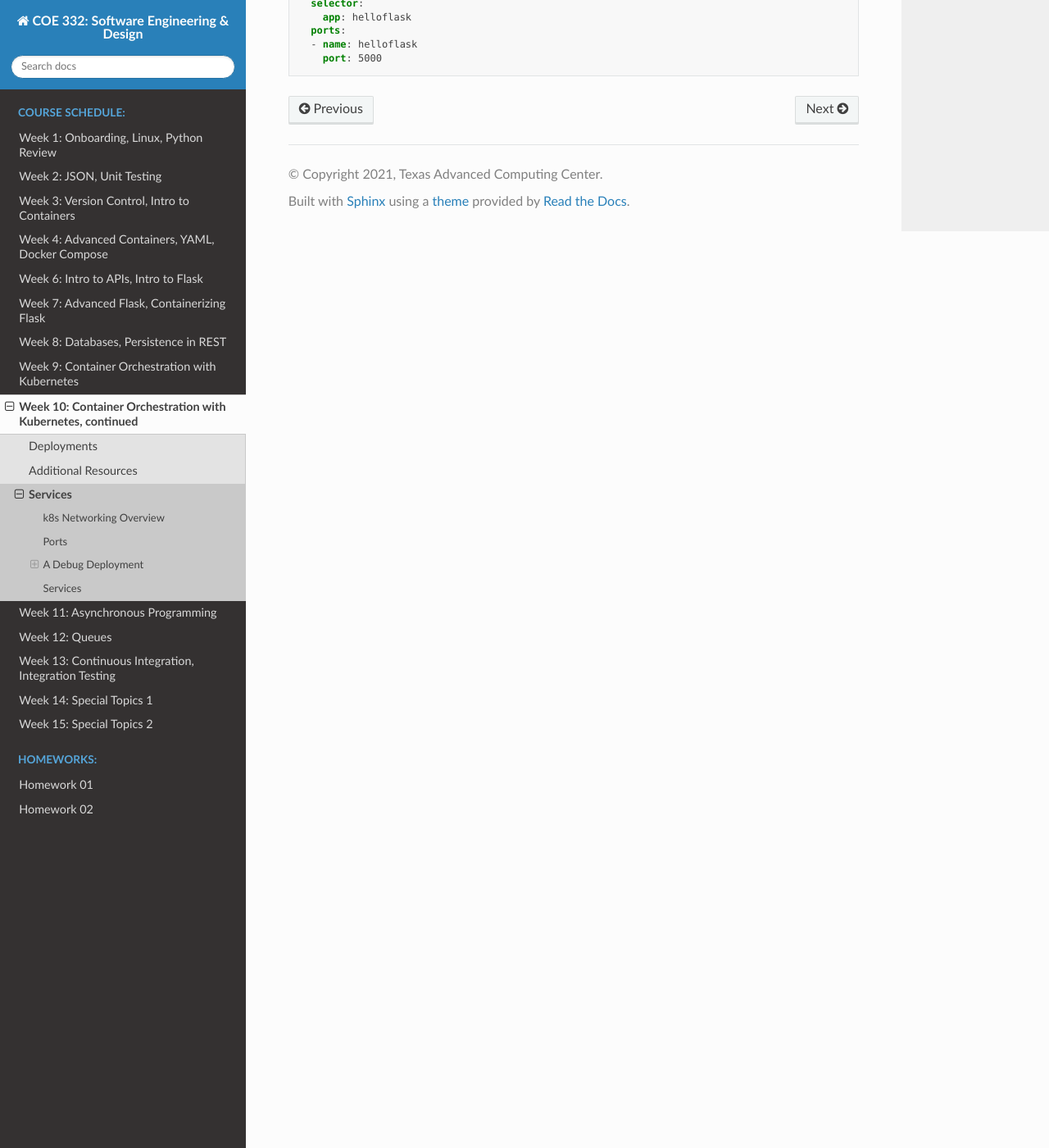
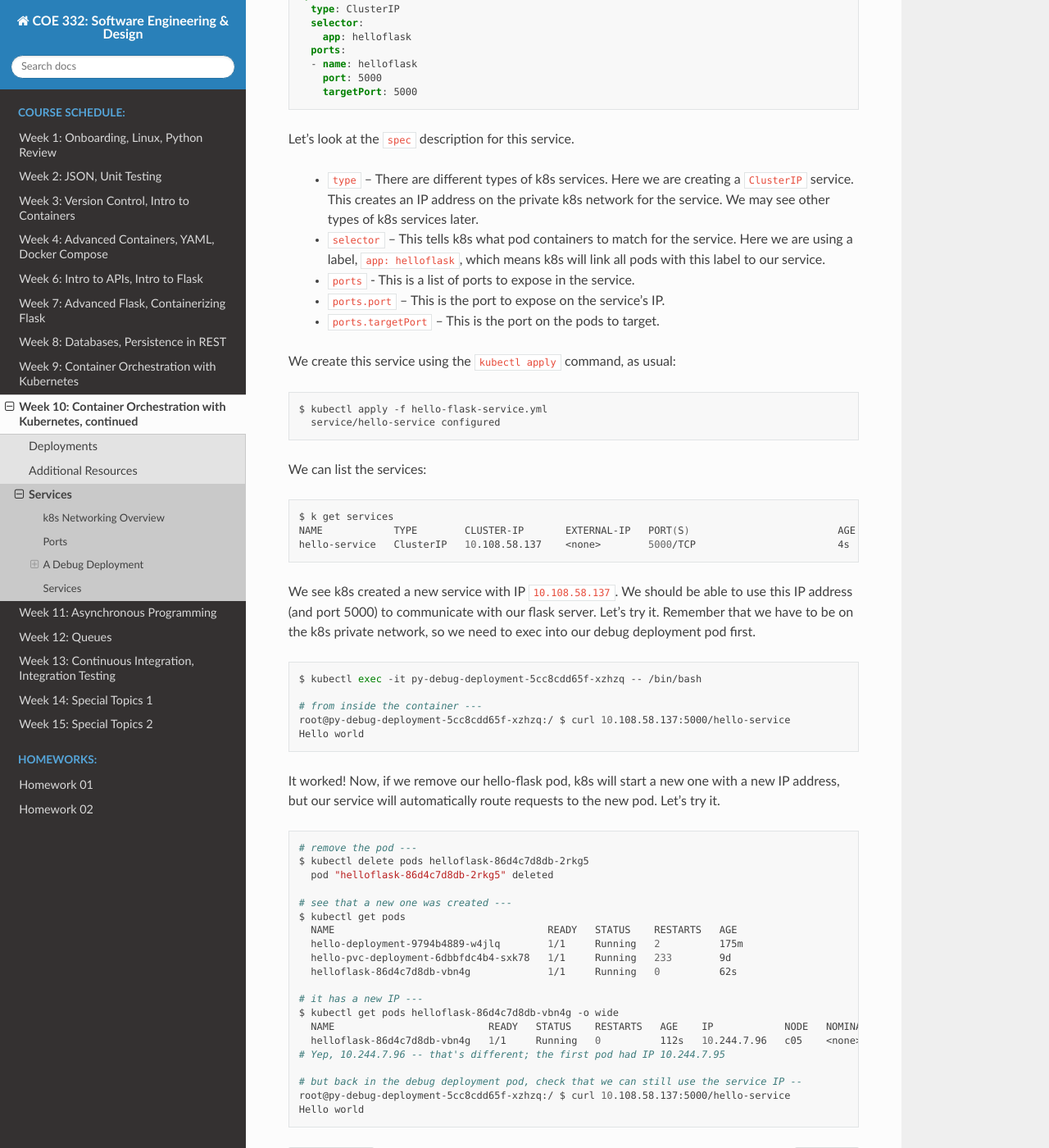
Before and after one commit to TACC/coe-332-sp21, a Sphinx documentation site: the page built from docs/week10/services.rst, in a window 1280 px wide and 1400 px high, scrolled down 4601 px. Shown: the whole window at 82% size. Built offline with Sphinx 7.4.7 and the Read the Docs theme 2.0.0, drawn with Linux system fonts in a browser that asks for light colours; some of the changed text lies outside the part shown.

Commit message:
more services.

```diff
--- a/docs/week10/services.rst
+++ b/docs/week10/services.rst
@@ -190,7 +190,7 @@ get a response:
   root@py-debug-deployment-5cc8cdd65f-xzhzq: $ curl 10.244.7.95:5000/hello-service
   Hello world
 
-Great! k8s networking from within the private network is working!
+Great! k8s networking from within the private network is working as expected!
 
 
 Services
@@ -201,8 +201,8 @@ we know the pods making up a deployment come and go. Each time a pod is destroye
 IP address. Moreover, we can scale the number of replica pods for a deployment up and down to handle more or less load.
 
 How would an application that needs to communicate with a pod know which IP address to use? If there are 3 pods comprising
-a deployment, which one should it use? This problem is referred to as the *service discovery problem* and k8s has a
-solution for it.. the ``Service`` abstraction.
+a deployment, which one should it use? This problem is referred to as the *service discovery problem* in distributed
+systems, and k8s has a solution for it.. the ``Service`` abstraction.
 
 A k8s service provides an abstract way of exposing an application running as a collection of pods on a single IP address
 and port. Let's define a service for our hello-flask deployment.
@@ -223,3 +223,67 @@ Copy and paste the following code into a file called ``hello-flask-service.yml``
       ports:
       - name: helloflask
         port: 5000
+        targetPort: 5000
+
+Let's look at the ``spec`` description for this service.
+
+  * ``type`` -- There are different types of k8s services. Here we are creating a ``ClusterIP`` service. This creates an
+    IP address on the private k8s network for the service. We may see other types of k8s services later.
+  * ``selector`` -- This tells k8s what pod containers to match for the service. Here we are using a label,
+    ``app: helloflask``, which means k8s will link all pods with this label to our service.
+  * ``ports`` - This is a list of ports to expose in the service.
+  * ``ports.port`` -- This is the port to expose on the service's IP.
+  * ``ports.targetPort`` -- This is the port on the pods to target.
+
+We create this service using the ``kubectl apply`` command, as usual:
+
+.. code-block:: bash
+
+  $ kubectl apply -f hello-flask-service.yml
+    service/hello-service configured
+
+We can list the services:
+
+.. code-block:: bash
+
+    $ k get services
+    NAME            TYPE        CLUSTER-IP       EXTERNAL-IP   PORT(S)                         AGE
+    hello-service   ClusterIP   10.108.58.137    <none>        5000/TCP                        4s
+
+We see k8s created a new service with IP ``10.108.58.137``. We should be able to use this IP address (and port 5000) to
+communicate with our flask server. Let's try it. Remember that we have to be on the k8s private network, so we need to
+exec into our debug deployment pod first.
+
+.. code-block:: bash
+
+  $ kubectl exec -it py-debug-deployment-5cc8cdd65f-xzhzq -- /bin/bash
+
+  # from inside the container ---
+  root@py-debug-deployment-5cc8cdd65f-xzhzq:/ $ curl 10.108.58.137:5000/hello-service
+  Hello world
+
+It worked! Now, if we remove our hello-flask pod, k8s will start a new one with a new IP address, but our service will
+automatically route requests to the new pod. Let's try it.
+
+.. code-block:: bash
+
+  # remove the pod ---
+  $ kubectl delete pods helloflask-86d4c7d8db-2rkg5
+    pod "helloflask-86d4c7d8db-2rkg5" deleted
+
+  # see that a new one was created ---
+  $ kubectl get pods
+    NAME                                    READY   STATUS    RESTARTS   AGE
+    hello-deployment-9794b4889-w4jlq        1/1     Running   2          175m
+    hello-pvc-deployment-6dbbfdc4b4-sxk78   1/1     Running   233        9d
+    helloflask-86d4c7d8db-vbn4g             1/1     Running   0          62s
+
+  # it has a new IP ---
+  $ kubectl get pods helloflask-86d4c7d8db-vbn4g -o wide
+    NAME                          READY   STATUS    RESTARTS   AGE    IP            NODE   NOMINATED NODE   READINESS GATES
+    helloflask-86d4c7d8db-vbn4g   1/1     Running   0          112s   10.244.7.96   c05    <none>           <none>
+  # Yep, 10.244.7.96 -- that's different; the first pod had IP 10.244.7.95
+
+  # but back in the debug deployment pod, check that we can still use the service IP --
+  root@py-debug-deployment-5cc8cdd65f-xzhzq:/ $ curl 10.108.58.137:5000/hello-service
+  Hello world
```
Also changed, not shown: other parts of docs/week10/services.rst (+4 -4 lines).
